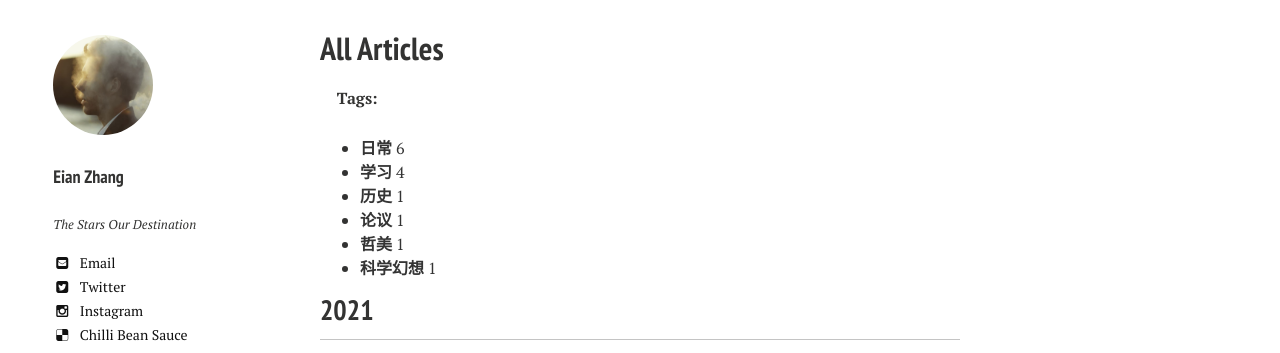
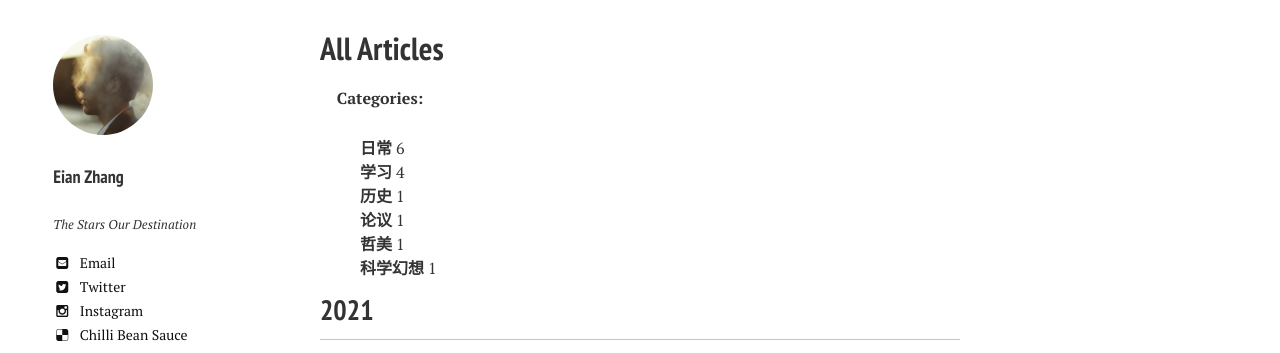
Before and after one commit to jarynzhang/eianzhang.github.io, a Jekyll site: the page built from posts/index.md, in a window 1280 px wide. Shown: the part 595-948 px from the top of the page. Built offline with Jekyll 4.4.1, drawn with Linux system fonts in a browser that asks for light colours; nearby versions of some CDN libraries.

Commit message:
4.54 remove dot

```diff
--- a/_includes/_tags.html
+++ b/_includes/_tags.html
@@ -2,7 +2,7 @@
   {% assign tags_sorted = page.tags | sort_natural %}
 
   <p class="page__taxonomy">
-    <strong><i class="fas fa-fw fa-tags"></i><span> Tags:</span></strong>
+    <strong><i class="fas fa-fw fa-tags"></i><span> Categories:</span></strong>
     <span itemprop="keywords">
     {% for tag_word in tags_sorted %}
       <a href="{{ tag_word | slugify | prepend: path_type | prepend: site.tag_archive.path | relative_url }}" class="page__taxonomy-item p-category" rel="tag">{{ tag_word }}</a>{% unless forloop.last %}<span class="sep">, </span>{% endunless %}
@@ -25,6 +25,15 @@
   {% endif %}
 {% endfor %}
 
+<head>
+  <meta charset="UTF-8">
+  <title>Categories</title>
+  <style>
+    ul{
+        list-style-type: none;
+    }
+  </style>
+</head>
 <ul class="taxonomy__index">
   {% for i in (1..tags_max) reversed %}
     {% for tag in site.tags %}
```
Also changed, not shown: 1 other file.
